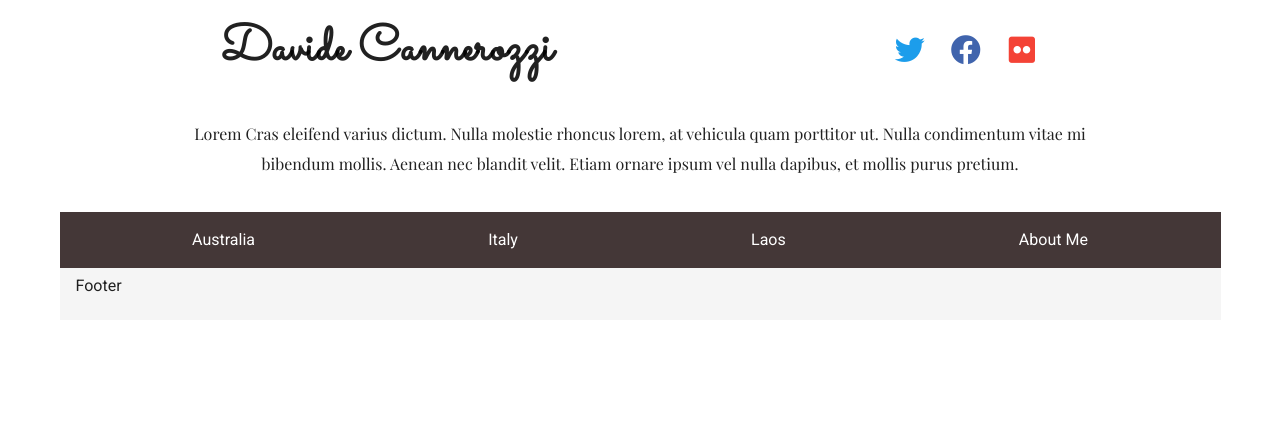
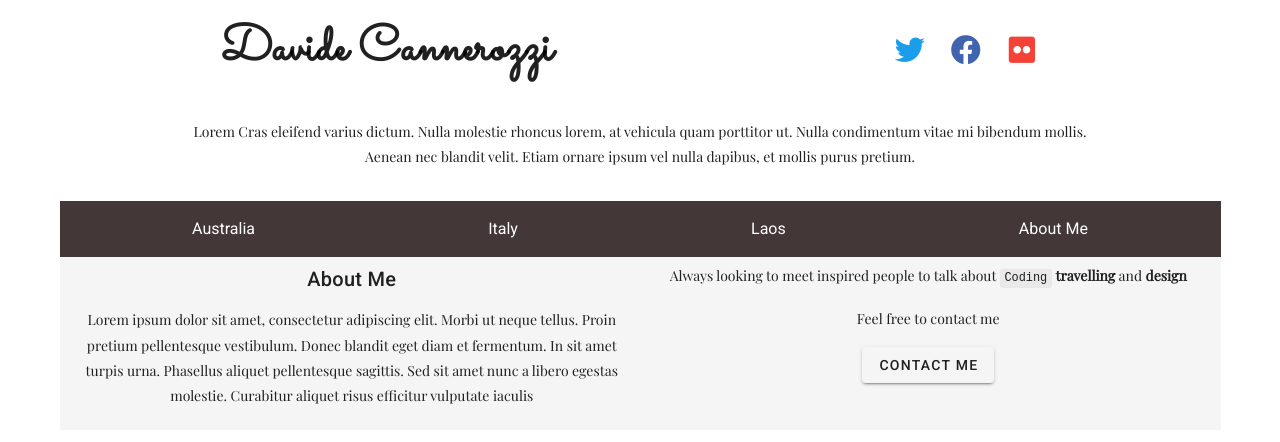
Before and after one commit to DavideCannerozzi/PhotoPortfolio, a Vue app: page / in a window 1280 px wide. Shown: the top 442 px of the page. Built offline with nearby package versions, Linux system fonts and the light colour scheme.

Commit message:
add footer

```diff
--- a/src/App.vue
+++ b/src/App.vue
@@ -30,11 +30,19 @@ export default {
 </script>
 
 <style>
+@import url('https://fonts.googleapis.com/css?family=Playfair+Display&display=swap');
+
 li{ list-style: none; }
 a{ text-decoration:none; }
 .v-application--wrap{
   min-height:1vh!important;
 }
 
+p{
+  font-family: 'Playfair Display', serif;
+  font-size:14px;
+  line-height: 1.8
+}
+
 
 </style>
--- a/src/components/Footer.vue
+++ b/src/components/Footer.vue
@@ -1,11 +1,23 @@
 <template>
     <v-footer>
-        <p>Footer</p>
+       <v-row>
+        <v-col md="6" cols="12">
+            <h2 class="title text-center">About Me</h2>
+            <p class="about-me text-center mt-3">Lorem ipsum dolor sit amet, consectetur adipiscing elit. Morbi ut neque tellus. Proin pretium pellentesque vestibulum. Donec blandit eget diam et fermentum. In sit amet turpis urna. Phasellus aliquet pellentesque sagittis. Sed sit amet nunc a libero egestas molestie. Curabitur aliquet risus efficitur vulputate iaculis</p>
+        </v-col>
+        <v-col md="6" cols="12" class="text-center">
+            <p>Always looking to meet inspired people to talk about <code>Coding</code> <span class="font-weight-bold">travelling</span> and <span class="font-weight-bold">design</span></p>
+            <p>Feel free to contact me</p>
+            <a href="mailto:davide851_@hotmail.com"><v-btn>Contact Me</v-btn></a>
+        </v-col>
+       </v-row>
+
     </v-footer>
 </template>
 
 
 <script>
+
 export default {
 
 }
@@ -14,4 +26,5 @@ export default {
 
 <style>
 
+
 </style>
--- a/src/components/Header.vue
+++ b/src/components/Header.vue
@@ -42,7 +42,6 @@ header{
     align-items: center!important;
 }
 .container-description{
-    font-family: 'Playfair Display', serif;
     width:80%;
     margin:20px auto;
     line-height:1.9
```
